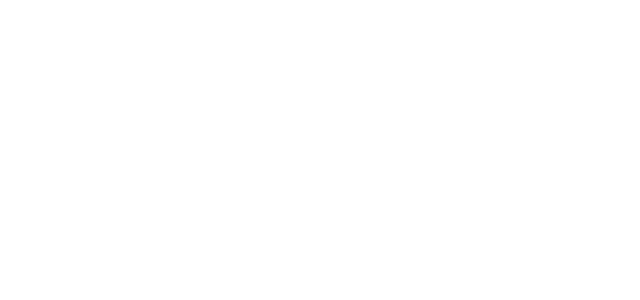
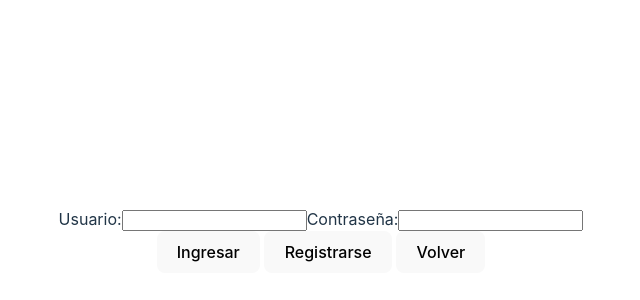
Before and after one commit to Nahue430/ServiTurnos, a React app: page /login in a window 1280 px wide. Before the commit this address had no page. Shown: the part 160-460 px from the top of the page, without its empty margins (319-959 px from the left). Built offline with nearby package versions, Linux system fonts and the light colour scheme; the HTML template or start-up script is replaced by a standard one.

Commit message:
Codigo OK

```diff
--- a/src/App.jsx
+++ b/src/App.jsx
@@ -1,22 +1,12 @@
 import './App.css';
-import WelcomePage from './components/welcomePage/WelcomePage';
-import Register from './components/register/Register';
+import RoutesComponent from './components/routes/Routes'; // Asegúrate de que la ruta sea correcta
 
-import { BrowserRouter as Router, Routes, Route } from 'react-router-dom';
-//element es donde especificamos que componente debe renderizar, no hace falta props
-//porque lo estamos pasando mediante una ruta = Route
 const App = () => {
   return (
-    <Router>
-      <Routes>
-        <Route path="/" element={<WelcomePage />} />
-
-        <Route path="/register" element={<Register />} />
-      </Routes>
-    </Router>
+    <div>
+      <RoutesComponent />
+    </div>
   );
 };
 
 export default App;
-
-//Comentario de prueba II
--- a/src/components/login/Login.jsx
+++ b/src/components/login/Login.jsx
@@ -1,28 +1,26 @@
+import React from 'react';
+import { Form, Button } from 'react-bootstrap';
+import { useNavigate } from 'react-router-dom';
+
 const Login = () => {
-
+    const navigate = useNavigate();
+    const handleBack = () => {
+        navigate('/');
+    };
   return (
-
     <>
-
       <Form.Group className="mb-3">
         <Form.Label htmlFor="user">Usuario:</Form.Label>
-                <Form.Control
-                    type="text"
-                    id="user"
-                />
+        <Form.Control type="text" id="user" />
         <Form.Label htmlFor="password">Contraseña:</Form.Label>
-                <Form.Control
-                    type="password"
-                    id="password"
-                />
+        <Form.Control type="password" id="password" />
       </Form.Group>
 
       <Button variant="primary">Ingresar</Button>{' '}
       <Button variant="primary">Registrarse</Button>{' '}
-
+      <button onClick={handleBack}>Volver</button>
     </>
-
-    )
-}
+  );
+};
 
 export default Login;
--- /dev/null
+++ b/src/components/routes/Routes.jsx
@@ -0,0 +1,18 @@
+import { BrowserRouter as Router, Routes, Route } from 'react-router-dom';
+import WelcomePage from '../welcomePage/WelcomePage';
+import Register from '../register/Register';
+import Login from '../login/Login';
+
+const RoutesComponent = () => {
+  return (
+    <Router>
+      <Routes>
+        <Route path="/" element={<WelcomePage />} />
+        <Route path="/register" element={<Register />} />
+        <Route path="/login" element={<Login />} />
+      </Routes>
+    </Router>
+  );
+};
+
+export default RoutesComponent;
--- a/src/components/welcomePage/WelcomePage.jsx
+++ b/src/components/welcomePage/WelcomePage.jsx
@@ -1,16 +1,13 @@
-import { useNavigate } from "react-router-dom";
-import Register from "../register/Register";
-
-
+import { useNavigate } from 'react-router-dom';
 
 const WelcomePage = () => {
-    const navigate = useNavigate(); //esto es para navegar entre componentes
+    const navigate = useNavigate();
 
     const handleNavigation = (type) => {
         if (type === 'login') {
             navigate('/login');
         } else {
-            navigate('../register');
+            navigate('/register');
         }
     };
 
@@ -21,17 +18,14 @@ const WelcomePage = () => {
         padding: '10px 20px',
         cursor: 'pointer',
         borderRadius: '5px',
-        transition: 'background-color 0.3s'
-
+        transition: 'background-color 0.3s',
     };
-
-
 
     return (
         <div>
             <h2>Bienvenido</h2>
-            <button style= {buttonStyle} onClick={() => handleNavigation('login')}>Iniciar sesión</button>
-            <button style= {buttonStyle} onClick={() => handleNavigation('register')}>Registrarse</button>
+            <button style={buttonStyle} onClick={() => handleNavigation('login')}>Iniciar sesión</button>
+            <button style={buttonStyle} onClick={() => handleNavigation('register')}>Registrarse</button>
         </div>
     );
 };
```
Also changed, not shown: src/components/register/Register.jsx (+1 -11 lines). Lines whose indentation alone changed are shown as unchanged.
